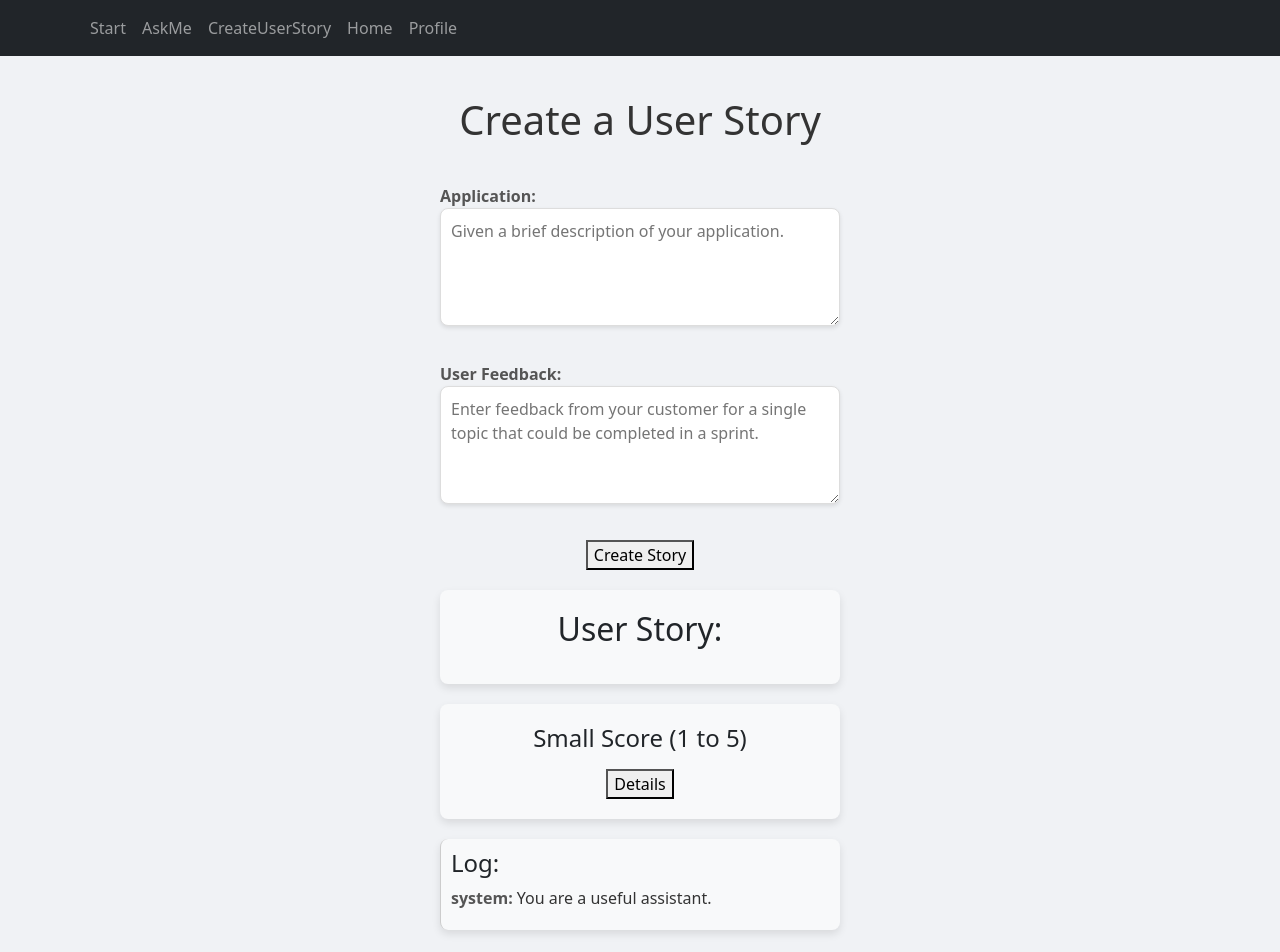
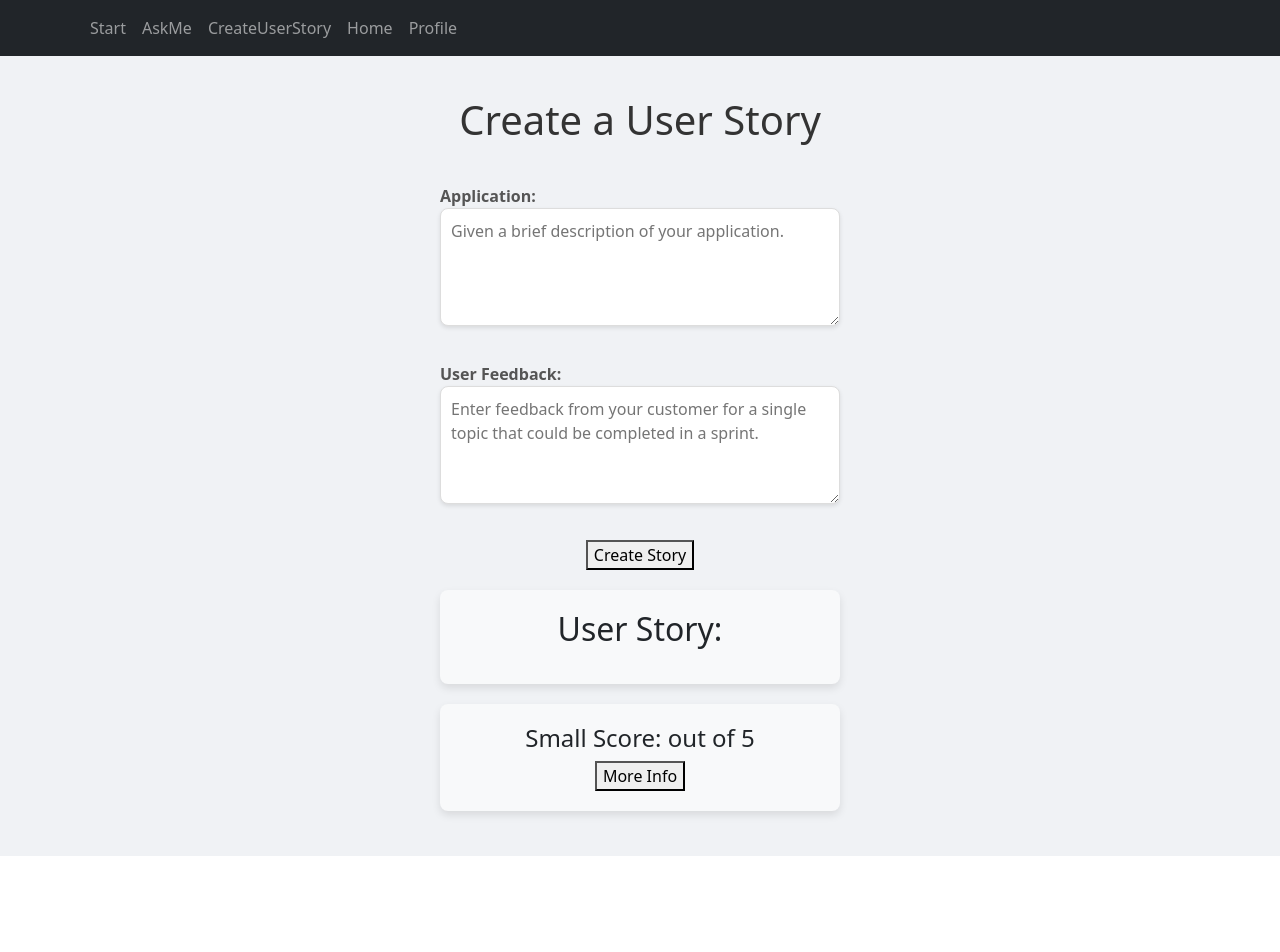
Before and after one commit to brockenbrough/user_story_llm, a React (Create React App) app in the folder frontend/: page /createUserStory in a window 1280 px wide. Shown: the top 952 px of the page. After the commit the page ends 856 px from the top, so only its background shows below. Built offline with nearby package versions, Linux system fonts and the light colour scheme.

Commit message:
Add improved styling.

```diff
--- a/frontend/src/components/pages/createUserStoryPage.js
+++ b/frontend/src/components/pages/createUserStoryPage.js
@@ -74,30 +74,19 @@ function CreateUserStoryPage() {
             </div>
 
             <div className="response-container">
-                <h4>Small Score (1 to 5)</h4>
-                <p>{smallScore}</p>
+                <h4>Small Score: {smallScore} out of 5</h4>
                 <button onClick={() => setShowShortDetails(!showShortDetails)}>
-                    {showShortDetails ? 'Hide Details' : 'Details'}
+                    {showShortDetails ? 'Hide' : 'More Info'}
                 </button>
                 {showShortDetails && (
                     <div className="message-history-container">
                         <div className="small-details">
-                            <p>{smallDetails}</p>>
+                            <p>{smallDetails}</p>
                         </div>
                     </div>
                 )}
             </div>
 
-            <div className="message-history-container">
-                <h4>Log:</h4>
-                <div className="message-history">
-                    {messageHistory.map((message, index) => (
-                        <div key={index} className="message-item">
-                            <strong>{message.role}:</strong> {message.content}
-                        </div>
-                    ))}
-                </div>
-            </div>
         </div>
     );
 }
```
Also changed, not shown: 1 other file (tests, documents, lock files or other folders).
